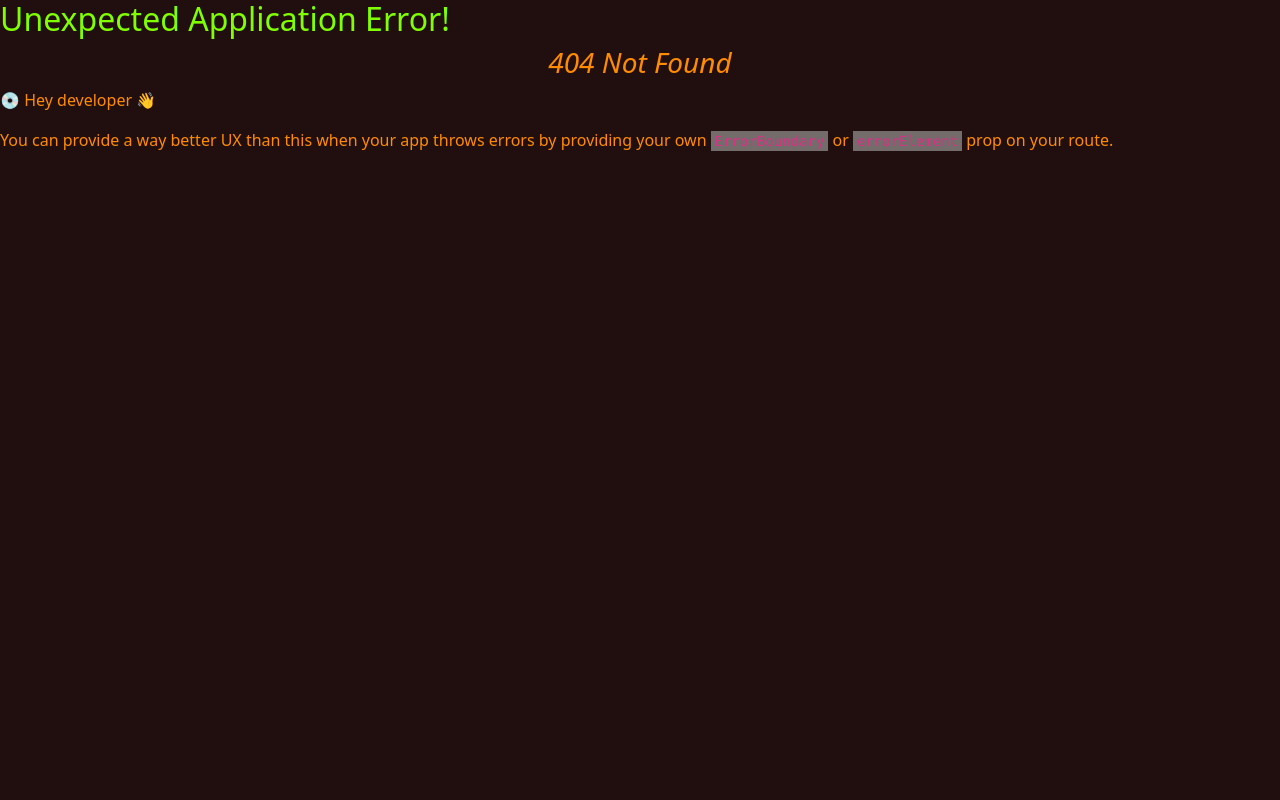
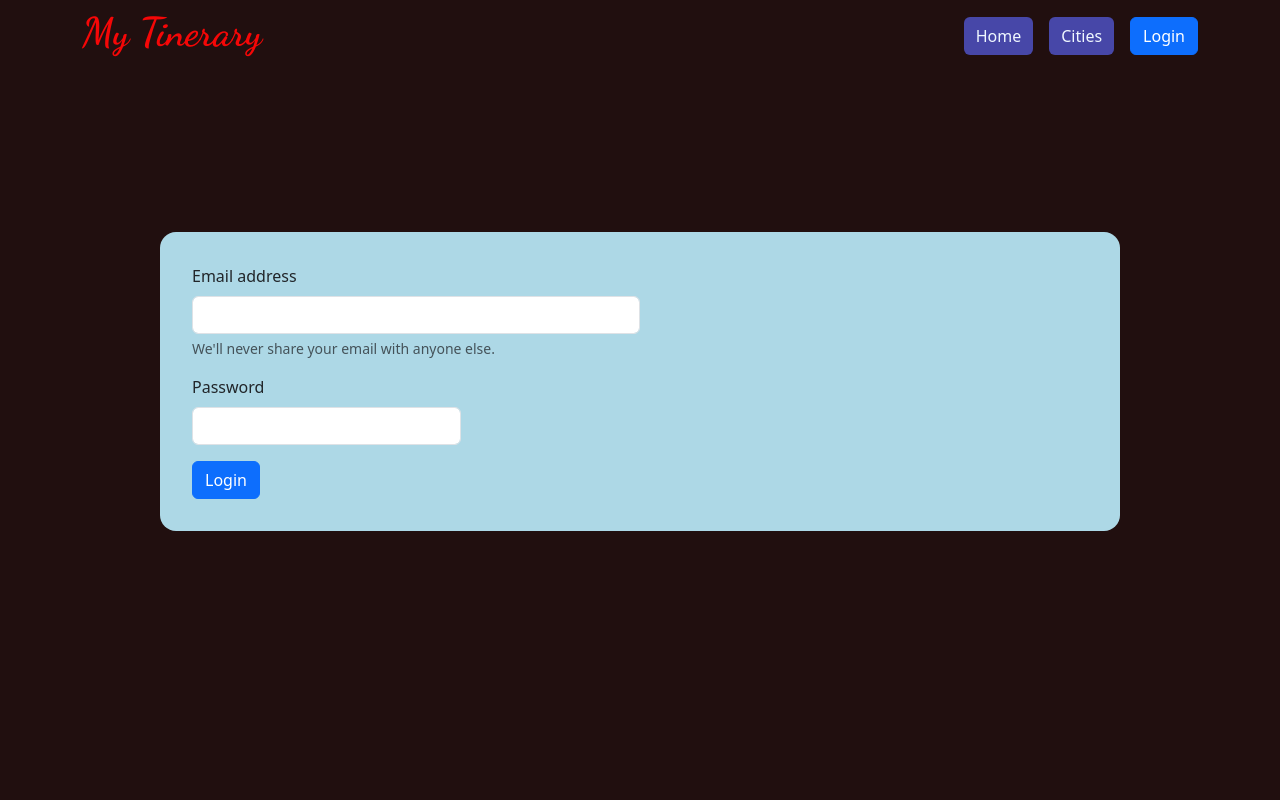
Before and after one commit to juan25258/MyTinerary-DominguezJuanMartin-, a React (Vite) app: page /SignIn in a window 1280 px wide. Before the commit this address had no page. Shown: the top 800 px of the page. Built offline with nearby package versions, Linux system fonts and the light colour scheme.

Commit message:
conecte back con el front y guarde token en LStore

```diff
--- a/src/componentes/ButtonLogin/index.jsx
+++ b/src/componentes/ButtonLogin/index.jsx
@@ -1,4 +1,5 @@
 import React from "react";
+import { Link as LinkSign } from "react-router-dom"
 
 export default function buttonLogin() {
   return (
@@ -35,15 +36,15 @@ export default function buttonLogin() {
             <div className="modal-body">
               <h5>Inicia sesión para acceder a lo mejor de MyTinerary</h5>
               <div>
-                <button type="button" className="btn btn-light">
+                <LinkSign type="button" className="btn btn-light" to="/SignIn">
                   <p>If you already have an account, <h5>Log in</h5></p>
-                </button>
+                </LinkSign>
                 <button type="button" className="btn btn-light">
                   <p>Sign up with Google</p>
                 </button>
-                <button type="button" className="btn btn-light">
+                <LinkSign type="button" className="btn btn-light" to="/SignUp">
                   <p>Sign up with your email</p>
-                </button>
+                </LinkSign>
               </div>
               <div>
                 <p>
--- a/src/pages/Details/Style.css
+++ b/src/pages/Details/Style.css
@@ -6,6 +6,7 @@
   justify-content: center;
 }
 
+
 div>h2 {
   color: chartreuse;
 }
--- a/src/pages/Details/index.jsx
+++ b/src/pages/Details/index.jsx
@@ -19,10 +19,10 @@ export default function Details() {
       <main className="mainCities">
         <div className="card mb-3" style={{ paddingRight: "max-width= 540px" }}>
           <div className="row g-0">
-            <div class="col-md-4">
+            <div  className="col-md-4" >
               <img
                 src={selectedCity.image}
-                class="img-fluid rounded-start "
+                className="img-fluid rounded-start "
                 alt=""
               />
             </div>
--- a/src/pages/SignIn/Style.css
+++ b/src/pages/SignIn/Style.css
@@ -1,8 +1,8 @@
-main{
+.Main-SignIn{
     margin: 10rem;
 }
 
-form{
+#form-SignIn{
     background:#add8e6 ;
     border-radius: 1rem;
     padding: 2rem;
--- /dev/null
+++ b/src/pages/SignIn/index.jsx
@@ -0,0 +1,68 @@
+import React, { useRef } from "react";
+import axios from "axios";
+import Style from "./Style.css";
+
+const SignIn = () => {
+  const emailInputRef = useRef();
+  const passwordInputRef = useRef();
+
+  const handleSubmit = (e) => {
+    e.preventDefault();
+
+    axios
+      .post("http://localhost:5000/api/user/login", {
+        email: emailInputRef.current.value,
+        password: passwordInputRef.current.value,
+      })
+      .then((response) => {
+        console.log(response.data.token);
+
+        localStorage.setItem("token", response.data.token );//guarda el token en el localStorage
+
+        let token = localStorage.getItem("token");
+        console.log(token);//trae el token que esta en el localStorage
+
+      })
+      .catch((error) =>
+        error.response.data.message.foreach(message => console.log(message)));
+  };
+
+  return (
+    <main className="Main-SignIn">
+      <form id="form-SignIn" onSubmit={handleSubmit}>
+        <div className="mb-3">
+          <label htmlFor="exampleInputEmail1" className="form-label">
+            Email address
+          </label>
+          <input
+            type="email"
+            className="form-control"
+            id="exampleInputEmail1"
+            aria-describedby="emailHelp"
+            ref={emailInputRef}
+          />
+          <div id="emailHelp" className="form-text">
+            We'll never share your email with anyone else.
+          </div>
+        </div>
+        <div className="mb-3">
+          <label htmlFor="exampleInputPassword1" className="form-label">
+            Password
+          </label>
+          <input
+            type="password"
+            className="form-control"
+            id="exampleInputPassword1"
+            ref={passwordInputRef}
+          />
+        </div>
+
+        <button type="submit" className="btn btn-primary">
+          Login
+        </button>
+      </form>
+    </main>
+  );
+};
+
+export default SignIn;
--- /dev/null
+++ b/src/pages/SignUp/index.jsx
@@ -0,0 +1,17 @@
+import React from 'react'
+
+const SignUp = () => {
+  return (
+    <div className="d-flex col-10 justify-center items-center">
+      <form
+        className="d-flex flex-column justify-center items-start gap-5 bg-gray-200 p-5"
+        //onSubmit={handleSubmit}
+      >
+
+        <button className="btn btn-secondary"> Registrarse </button>
+      </form>
+    </div>
+  )
+}
+
+export default SignUp
```
Also changed, not shown: src/App.jsx (+12 -1 lines), src/pages/SignIn/SingIn.jsx (deleted, +0 -8 lines), src/pages/SignUp/Style.css (added).
